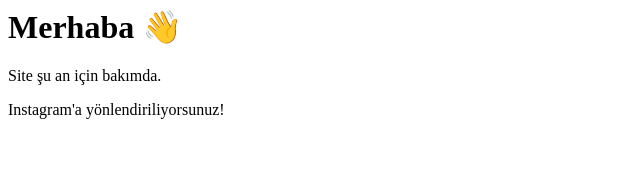
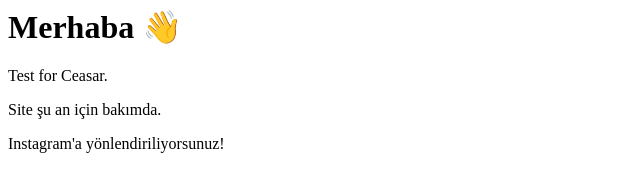
Before and after one commit to Ayemnatokey/ayemnatokey.design, a plain HTML site: page index.html in a window 1280 px wide. Shown: the whole page, without its empty margins (0-640 px from the left). Drawn offline with Linux system fonts and the light colour scheme.

Commit message:
Update index.html

```diff
--- a/index.html
+++ b/index.html
@@ -6,6 +6,7 @@
   <body>
 
 <h1>Merhaba 👋</h1>
+<p style="font-family:Montserrat">Test for Ceasar.</p>
 <p style="font-family:Montserrat">Site şu an için bakımda.</p>
 <p style="font-family:Montserrat">Instagram'a yönlendiriliyorsunuz!</p>
 
```
